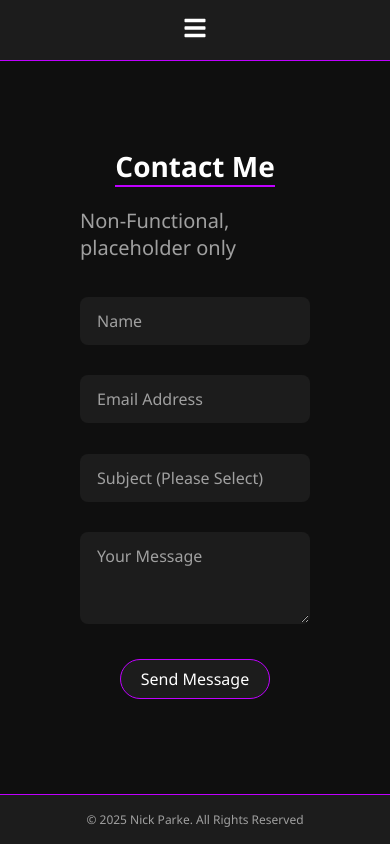
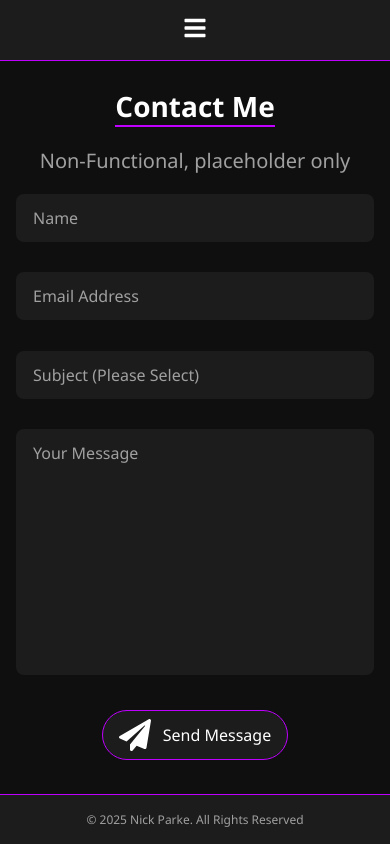
Before and after one commit to nick-p-34/nick-p-34.github.io, a React (Create React App) app: page /contact in a window 390 px wide. Built offline with nearby package versions, Linux system fonts and the light colour scheme; the HTML template or start-up script is replaced by a standard one.

Commit message:
Update mobile responsiveness on Contact page, add Send icon

```diff
--- a/src/pages/Contact.jsx
+++ b/src/pages/Contact.jsx
@@ -1,5 +1,6 @@
 import React, { useState, useRef, useEffect } from "react";
 import { Listbox } from "@headlessui/react";
+import { FaPaperPlane } from "react-icons/fa";
 import "../style.css";
 
 const subjects = [
@@ -208,7 +209,7 @@ export default function Contact() {
             className={`form-textarea card ${
               errors.message ? "error-border" : ""
             }`}
-            rows="3"
+            rows="10"
             value={formData.message}
             onChange={handleChange}
             onFocus={() => clearError("message")}
@@ -219,7 +220,8 @@ export default function Contact() {
         </div>
 
         <button type="submit" className="social-button">
-          Send Message
+          <FaPaperPlane className="social-icon" size={32} />
+          <span>Send Message</span>
         </button>
       </form>
     </section>
--- a/src/style.css
+++ b/src/style.css
@@ -258,6 +258,20 @@ main {
   .resume-header { flex-direction: column; align-items: center; text-align: center; transform: none !important; }
   .header-left, .contact-info { text-align: center; align-items: center; }
   .resume-pic-overlay { display: none; }
+
+  .contact {
+    padding: 1rem !important;
+  }
+
+  .contact .section-title {
+    margin-top: 0.5rem;
+  }
+
+  .contact-form {
+    padding: 1rem !important;
+    width: 100% !important;
+    max-width: none !important;
+  }
 }
 
 @media (min-width: 769px) {
@@ -512,6 +526,10 @@ intro-text h2 { margin-bottom: 0.5rem; }
   gap: 1rem;
 }
 
+textarea {
+  resize: none;
+}
+
 .contact-form input,
 .contact-form textarea,
 .contact-form select,
```
